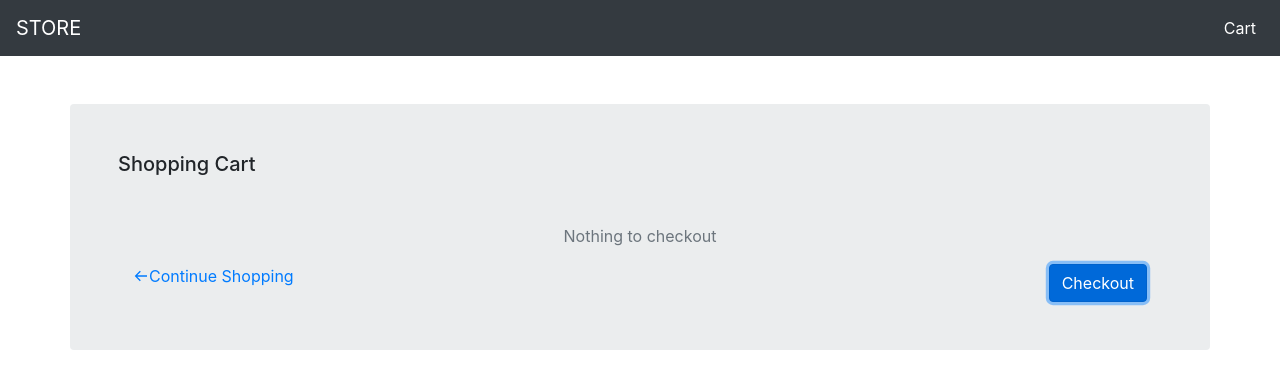
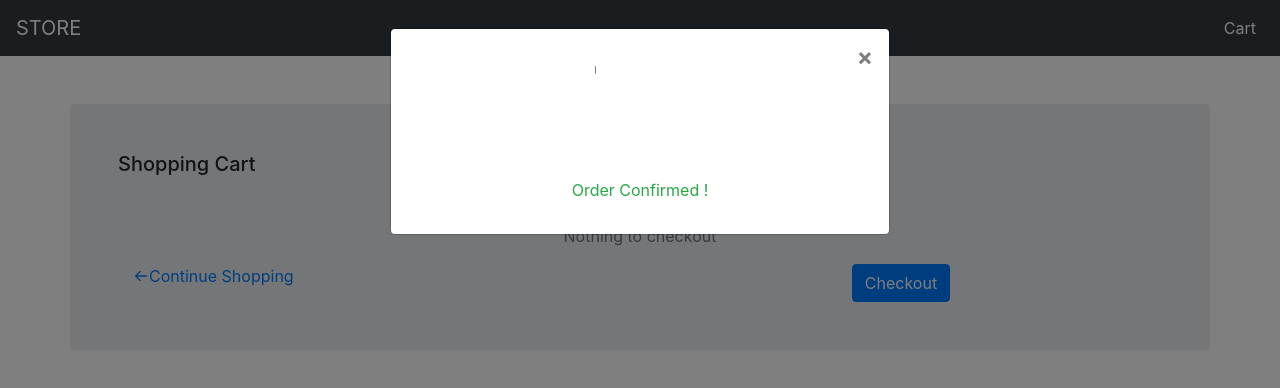
Before and after one commit to jawariaalvi32/Shoe-store, a React (Create React App) app: page /cart in a window 1280 px wide. Both pictures are taken after a click on the button "Checkout". Shown: the top 388 px of the page. Built offline with nearby package versions, Linux system fonts and the light colour scheme.

Commit message:
Check Out

```diff
--- a/src/App.css
+++ b/src/App.css
@@ -56,3 +56,6 @@
 .w-15 {
   width: 15% !important;
 }
+.m-0 {
+  margin-right: -90% !important;
+}
--- a/src/components/cartbox.js
+++ b/src/components/cartbox.js
@@ -28,6 +28,7 @@ const ProductCard = () => {
                     <tbody>
                         {
                             cart.map(item => (<tr key={item.id}>
+                                {console.log(item.color[item.id - 1])}
                                 <div className="d-none">{total += parseInt(item.price)}</div>
                                 <td className="w-15"><img src={item.img[item.id - 1]} alt="product" width="100%"/></td>
                                 <td className="align-middle">{item.title}</td>
@@ -55,10 +56,10 @@ const ProductCard = () => {
                 }
                 <div className="container-fluid">
                     <div className="row">
-                    <div className="col-md-6">
+                    <div className="col-md-6 col-xs-12">
                     <Link to="/" className="d-flex"><BiArrowBack className="mt-1"/> Continue Shopping</Link>
                     </div>
-                    <div className="col-md-6 justify-content-end">
+                    <div className="col-md-6 col-xs-12 justify-content-end">
                     <Checkout/>
                     </div>
                     </div>
--- a/src/components/checkout.js
+++ b/src/components/checkout.js
@@ -1,17 +1,37 @@
-import React from 'react';
+import React, {useContext, useState} from 'react';
 import '../App.css';
-import {Button} from 'react-bootstrap'
+import { CartContext } from '../context/CartContext';
+import Checked from '../images/checkout.gif'
+import { Button, Modal } from 'react-bootstrap';
 
-class Checkout extends React.Component {
+const Checkout = () => {
 
-    render() {
+    const cartContext = useContext(CartContext)
+    const setCart = cartContext[1]
+    const [show, setShow] = useState(false);
+
+    const confirmCheckout = (e) => {
+        e.preventDefault()
+        setShow(!show)
+        setCart([])
+    }
+
         return (
-            <div className="float-right">
-               <Button>Checkout</Button>
+            <div>
+                <Button onClick={ confirmCheckout }>Checkout</Button>
+                    <Modal show={show}>
+                        <Modal.Body>
+                            <button type="button" className="close mb-2" onClick={() => setShow(!show)}>
+                                <span aria-hidden="true">&times;</span>
+                            </button>
+                            <div className="text-center">
+                            <img src={Checked} className="w-25" />
+                            </div>
+                            <p className="text-success text-center mt-3">Order Confirmed !</p>
+                        </Modal.Body>
+                    </Modal>
             </div>
         )
-    }
 }
 
-
 export default Checkout;
```
Also changed, not shown: src/components/modal.js (added, +31 -0 lines), src/images/checkout.gif (added).
